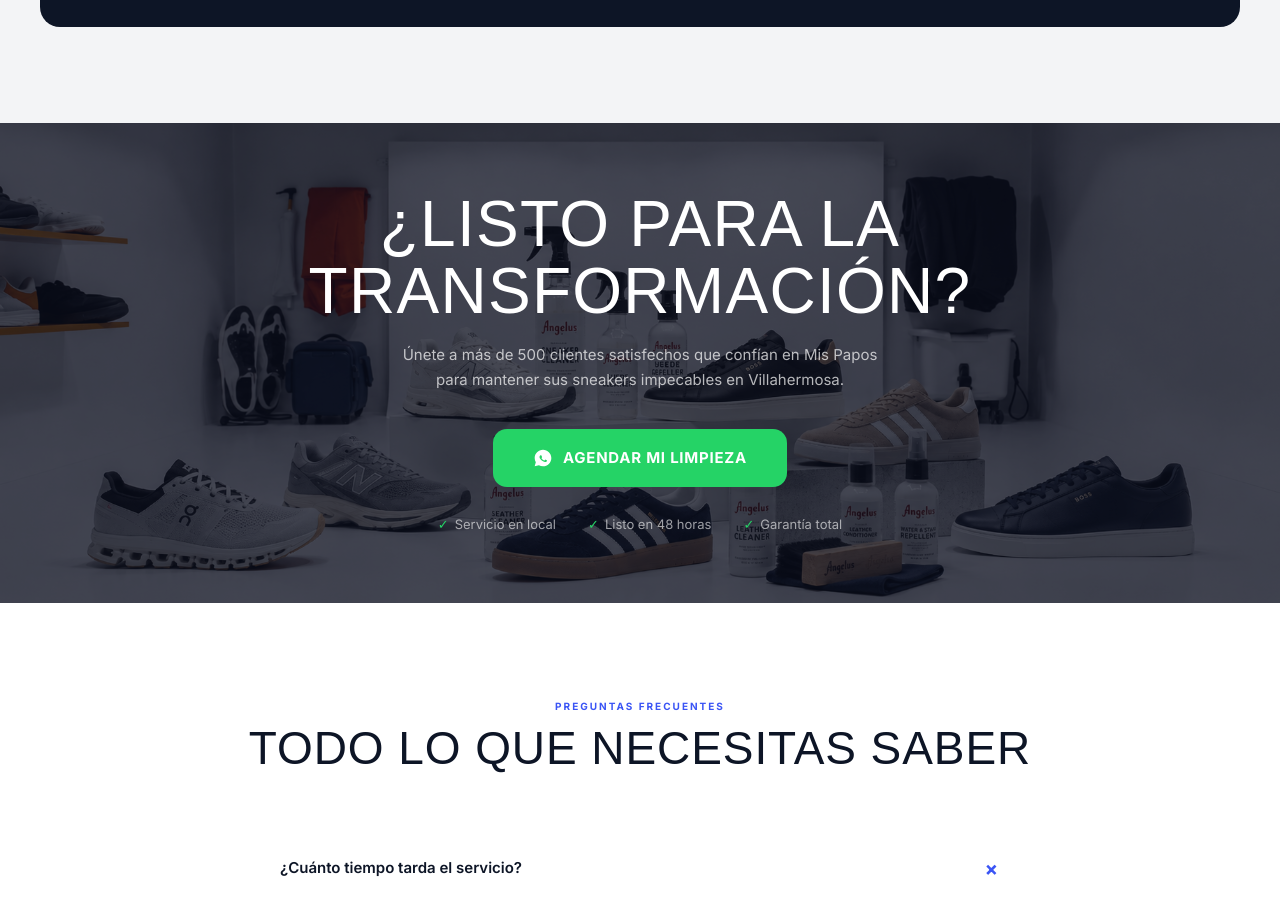
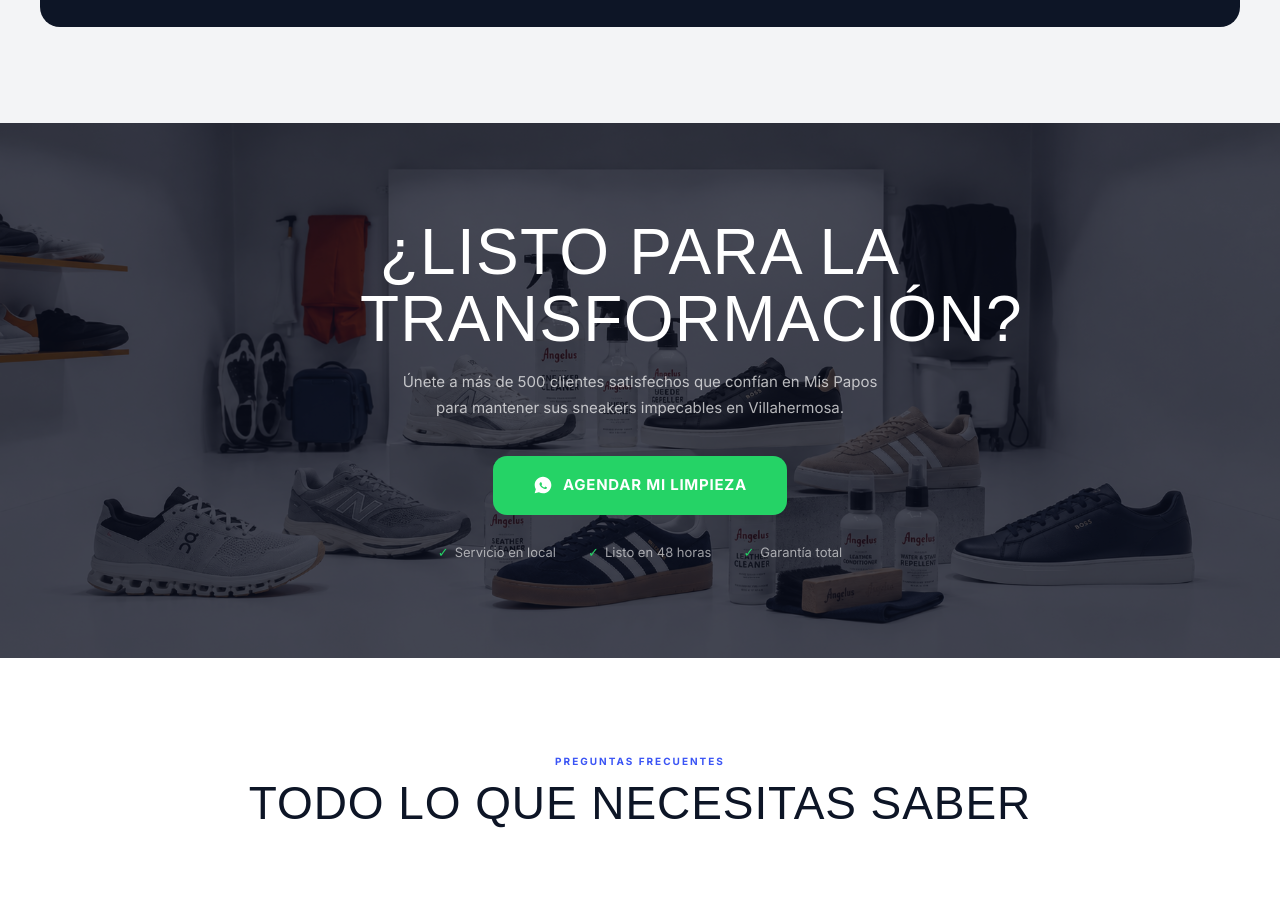
Before and after one commit to zlmanto05-cloud/nextjs-template, a Next.js app: page / in a window 1280 px wide. Shown: the part 4440-5351 px from the top of the page. Built offline with nearby package versions, Linux system fonts and the light colour scheme.

Commit message:
Fix: add style prop to Reveal component TypeScript interface

```diff
--- a/src/app/page.tsx
+++ b/src/app/page.tsx
@@ -28,7 +28,7 @@ function useReveal() {
   return { ref, visible };
 }
 
-function Reveal({ children, className = "" }: { children: React.ReactNode; className?: string }) {
+function Reveal({ children, className = "", style }: { children: React.ReactNode; className?: string; style?: React.CSSProperties }) {
   const { ref, visible } = useReveal();
   return (
     <div
@@ -37,6 +37,7 @@ function Reveal({ children, className = "" }: { children: React.ReactNode; class
         transition: "opacity 0.7s ease, transform 0.7s ease",
         opacity: visible ? 1 : 0,
         transform: visible ? "translateY(0)" : "translateY(24px)",
+        ...style,
       }}
       className={className}
     >
```
